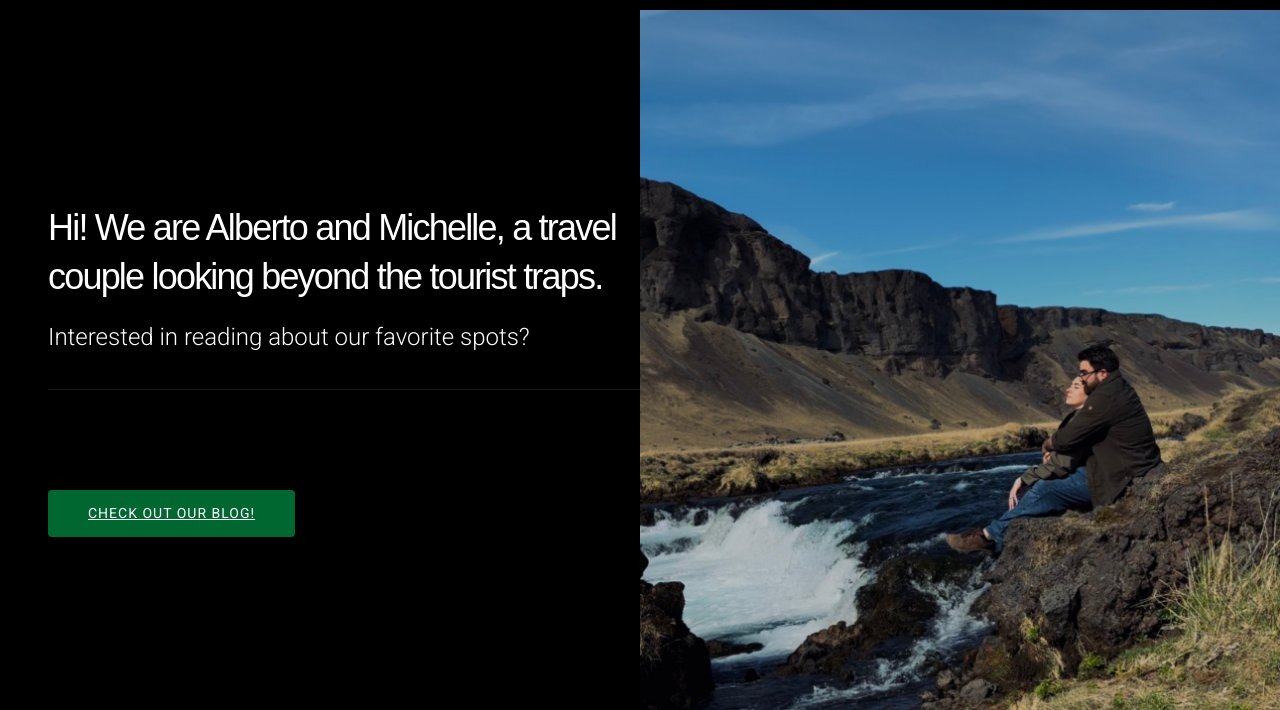
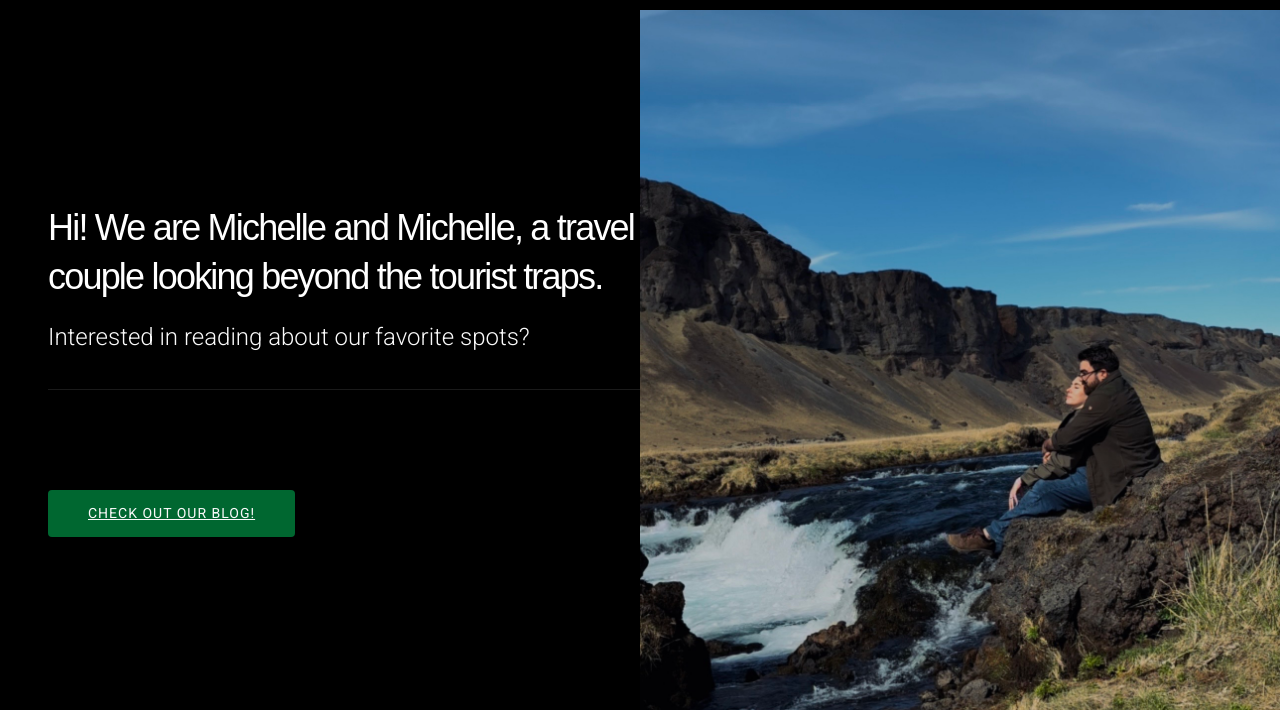
Before and after one commit to mhayden555/notsotouristy, a plain HTML site: page index.html in a window 1280 px wide. Shown: the part 90-800 px from the top of the page. Drawn offline with nearby package versions, Linux system fonts and the light colour scheme.

Commit message:
Update index.html

```diff
--- a/index.html
+++ b/index.html
@@ -83,7 +83,7 @@
         <section
             class="banner style1 orient-left content-align-left image-position-right fullscreen onload-image-fade-in onload-content-fade-right">
             <div class="content">
-                <h2>Hi! We are Alberto and Michelle, a travel couple looking beyond the tourist traps.</h2>
+                <h2>Hi! We are Michelle and Michelle, a travel couple looking beyond the tourist traps.</h2>
                 <p>Interested in reading about our favorite spots?</p>
                 <div class="page-title" data-aos="fade">
                     <div class="heading">
```
